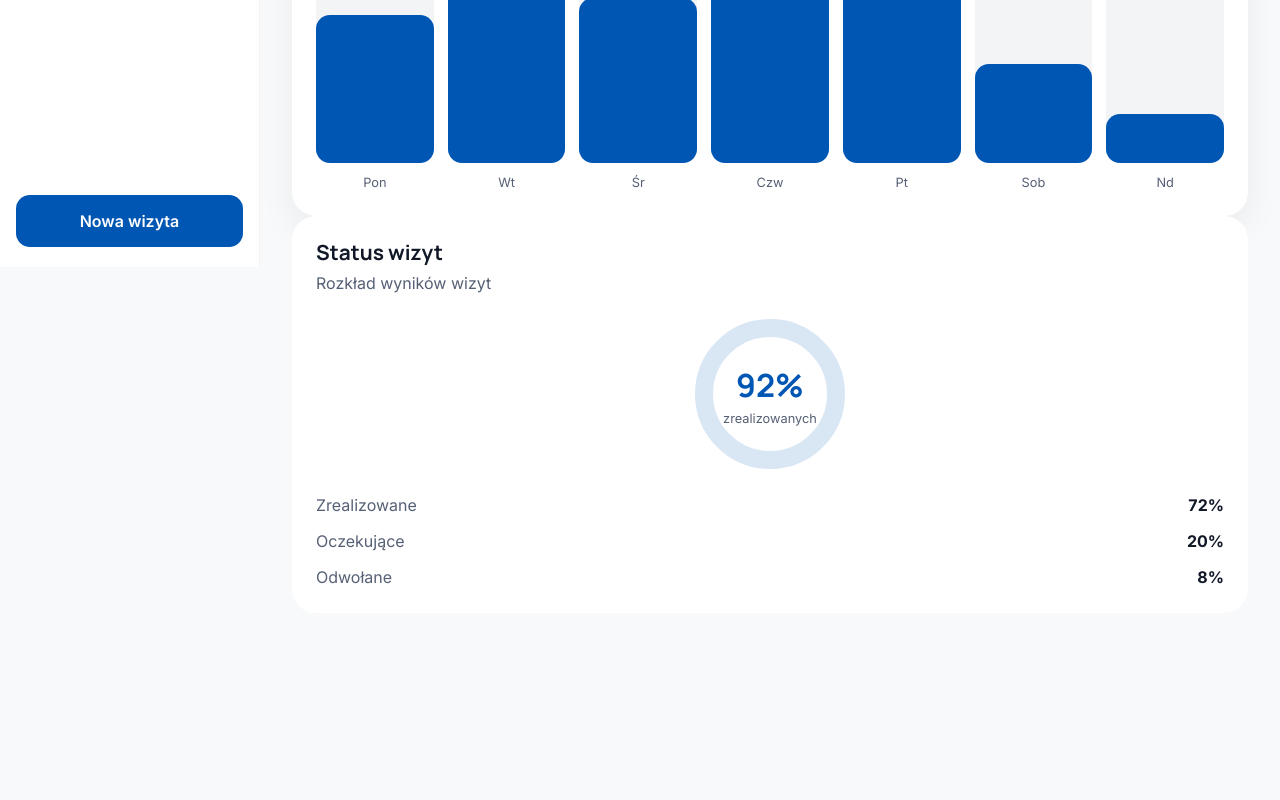
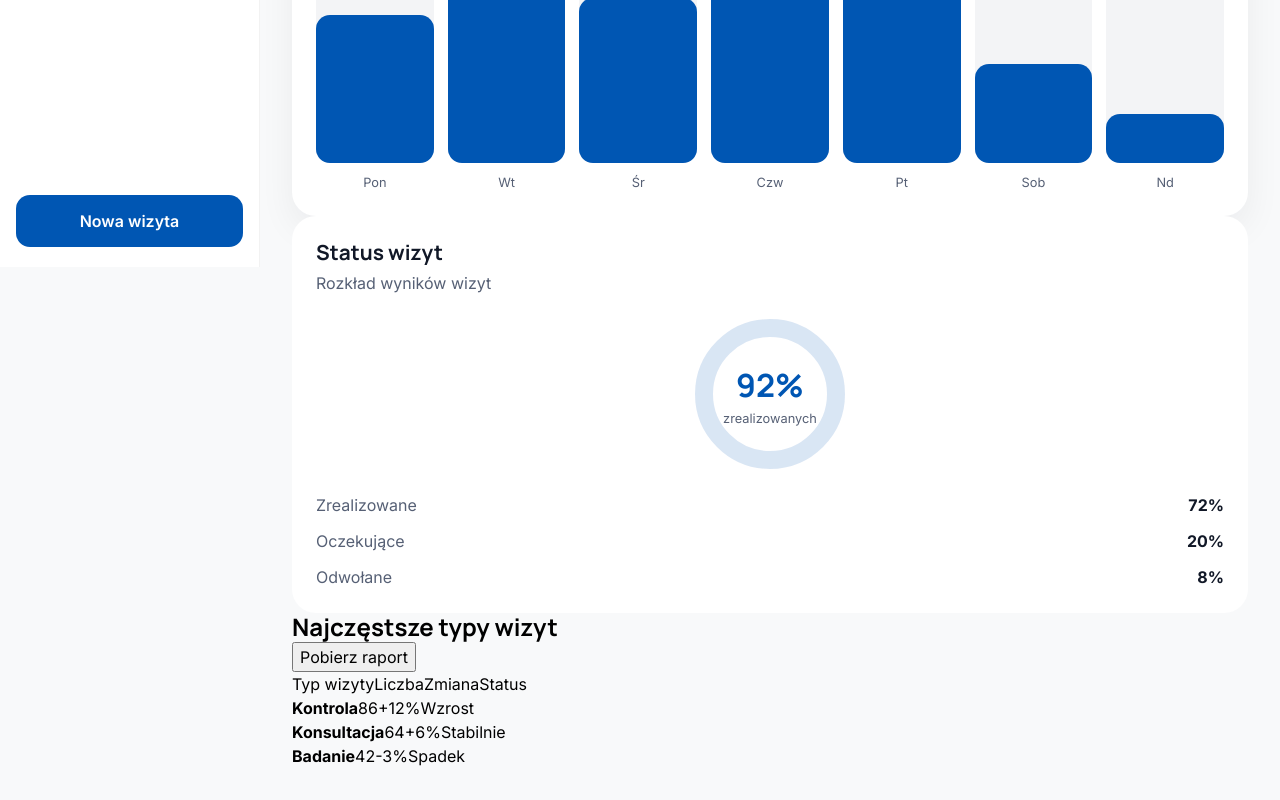
Before and after one commit to kacpi95/clinic-management-system, a React (Vite) app in the folder frontend/: page /dashboard/analytics in a window 1280 px wide. Shown: the part 533-1333 px from the top of the page. Before the commit the page ends 1178 px from the top, so only its background shows below. Built offline with nearby package versions, Linux system fonts and the light colour scheme; sample sign-in values are in the browser's storage.

Commit message:
feat: add VisitTypesTable compoennt

```diff
--- /dev/null
+++ b/frontend/src/features/analytics/components/VisitTypesTable/VisitTypesTable.tsx
@@ -0,0 +1,31 @@
+import { visitTypes } from '../../data/analytics.mock';
+import styles from './VisitTypesTable.module.scss';
+
+export default function VisitTypesTable() {
+  return (
+    <section className={styles.wrapper}>
+      <div className={styles.header}>
+        <h2>Najczęstsze typy wizyt</h2>
+        <button>Pobierz raport</button>
+      </div>
+
+      <div className={styles.table}>
+        <div className={styles.tableHeader}>
+          <span>Typ wizyty</span>
+          <span>Liczba</span>
+          <span>Zmiana</span>
+          <span>Status</span>
+        </div>
+
+        {visitTypes.map(item => (
+          <div key={item.id} className={styles.row}>
+            <strong>{item.type}</strong>
+            <span>{item.count}</span>
+            <span>{item.growth}</span>
+            <span>{item.status}</span>
+          </div>
+        ))}
+      </div>
+    </section>
+  );
+}
--- a/frontend/src/pages/Analytics/Analytics.tsx
+++ b/frontend/src/pages/Analytics/Analytics.tsx
@@ -2,6 +2,7 @@ import AnalyticsHeader from '../../features/analytics/components/AnalyticsHeader
 import AnalyticsStats from '../../features/analytics/components/AnalyticsStats/AnalyticsStats';
 import AppointmentStatusCard from '../../features/analytics/components/AppointmentStatusCard/AppointmentStatusCard';
 import VisitsChart from '../../features/analytics/components/VisitsChart/VisitsChart';
+import VisitTypesTable from '../../features/analytics/components/VisitTypesTable/VisitTypesTable';
 import styles from './Analytics.module.scss';
 
 export default function Analytics() {
@@ -13,7 +14,7 @@ export default function Analytics() {
         <VisitsChart />
         <AppointmentStatusCard />
       </div>
-      {/* VisitTypesTable  */}
+      <VisitTypesTable />
     </div>
   );
 }
```
Also changed, not shown: frontend/src/features/analytics/components/VisitTypesTable/VisitTypesTable.module.scss (added).
